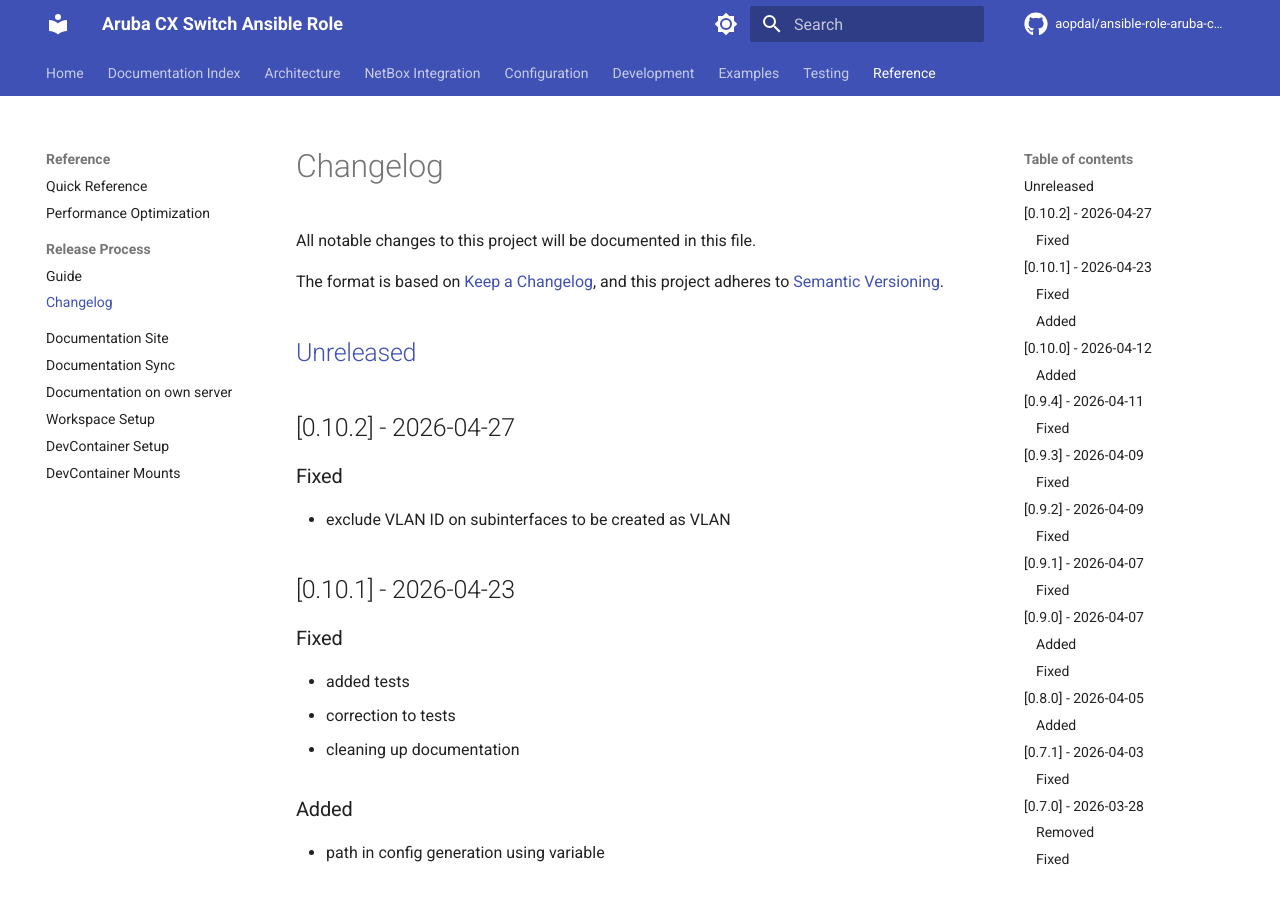
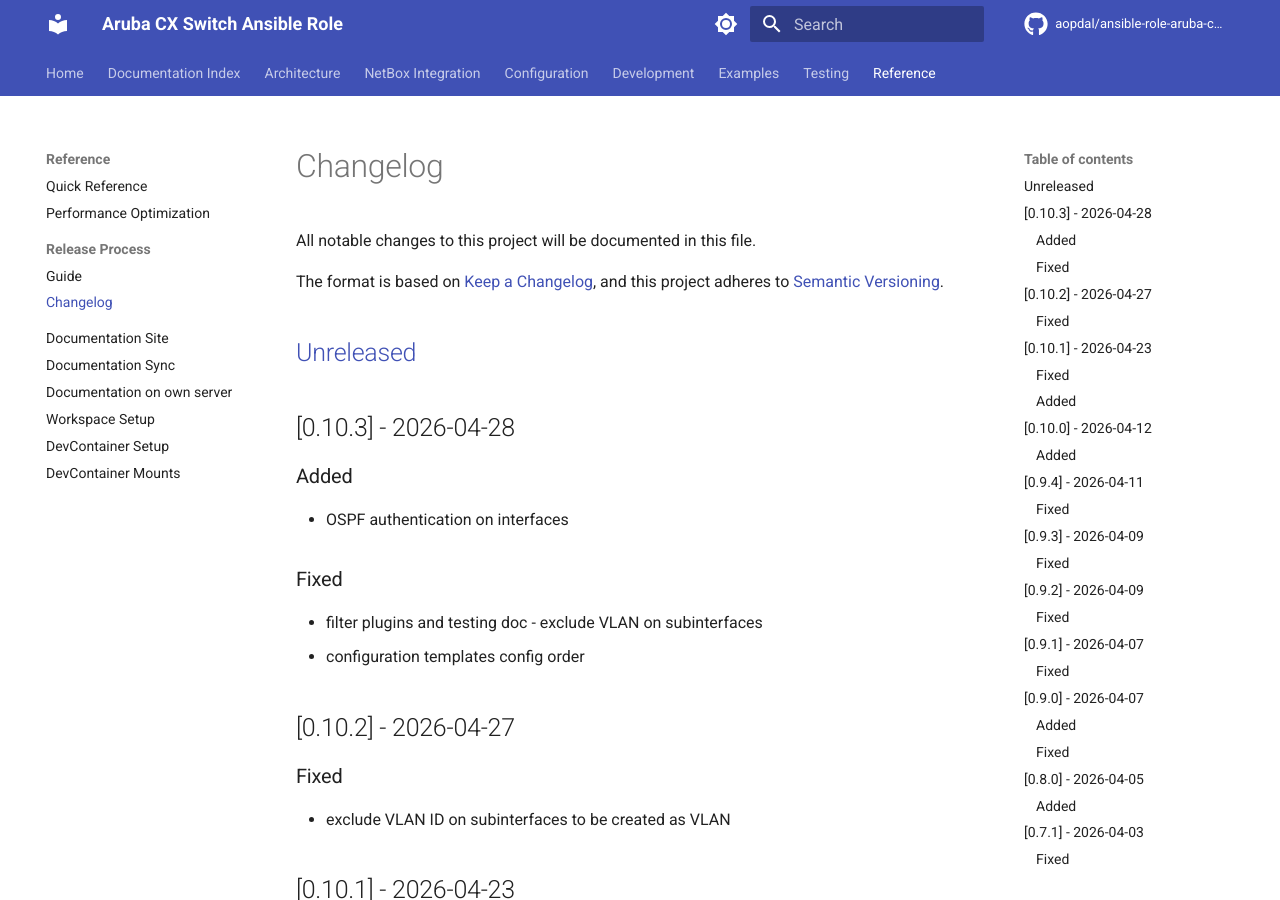
Before and after one commit to aopdal/ansible-role-aruba-cx-switch, an MkDocs documentation site: the page built from docs/CHANGELOG.md, in a window 1280 px wide and 900 px high. Built offline with MkDocs 1.6.1 and Material for MkDocs 9.7.7, drawn with Linux system fonts in a browser that asks for light colours; comment, search, counter and statistics services are not loaded.

Commit message:
chore: release version 0.10.3

```diff
--- a/docs/CHANGELOG.md
+++ b/docs/CHANGELOG.md
@@ -6,6 +6,17 @@
 and this project adheres to [Semantic Versioning](https://semver.org/spec/v2.0.0.html).
 
 ## [Unreleased]
+
+## [0.10.3] - 2026-04-28
+
+### Added
+
+- OSPF authentication on interfaces
+
+### Fixed
+
+- filter plugins and testing doc - exclude VLAN on subinterfaces
+- configuration templates config order
 
 ## [0.10.2] - 2026-04-27
 
```
Also changed, not shown: CHANGELOG.md (+11 -0 lines), 1 other file.
